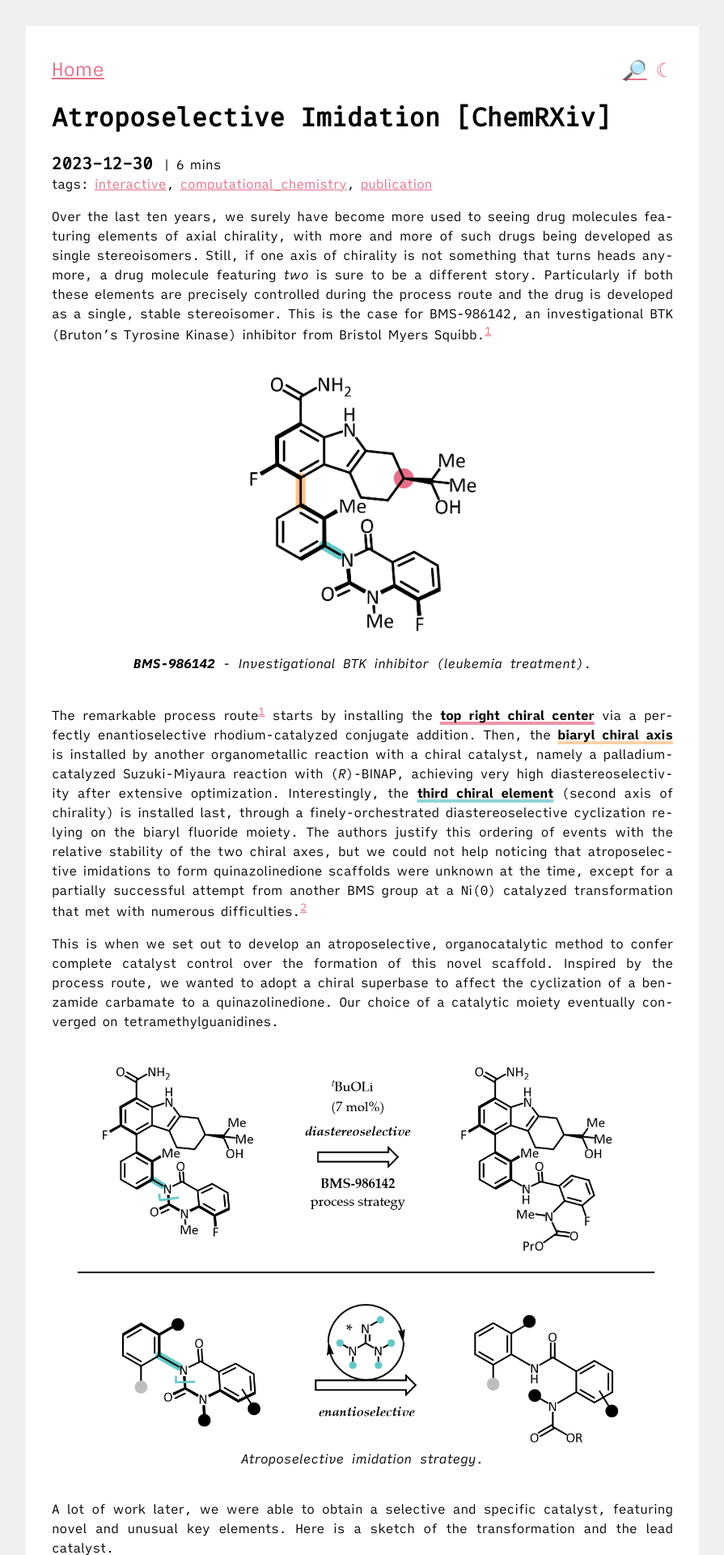
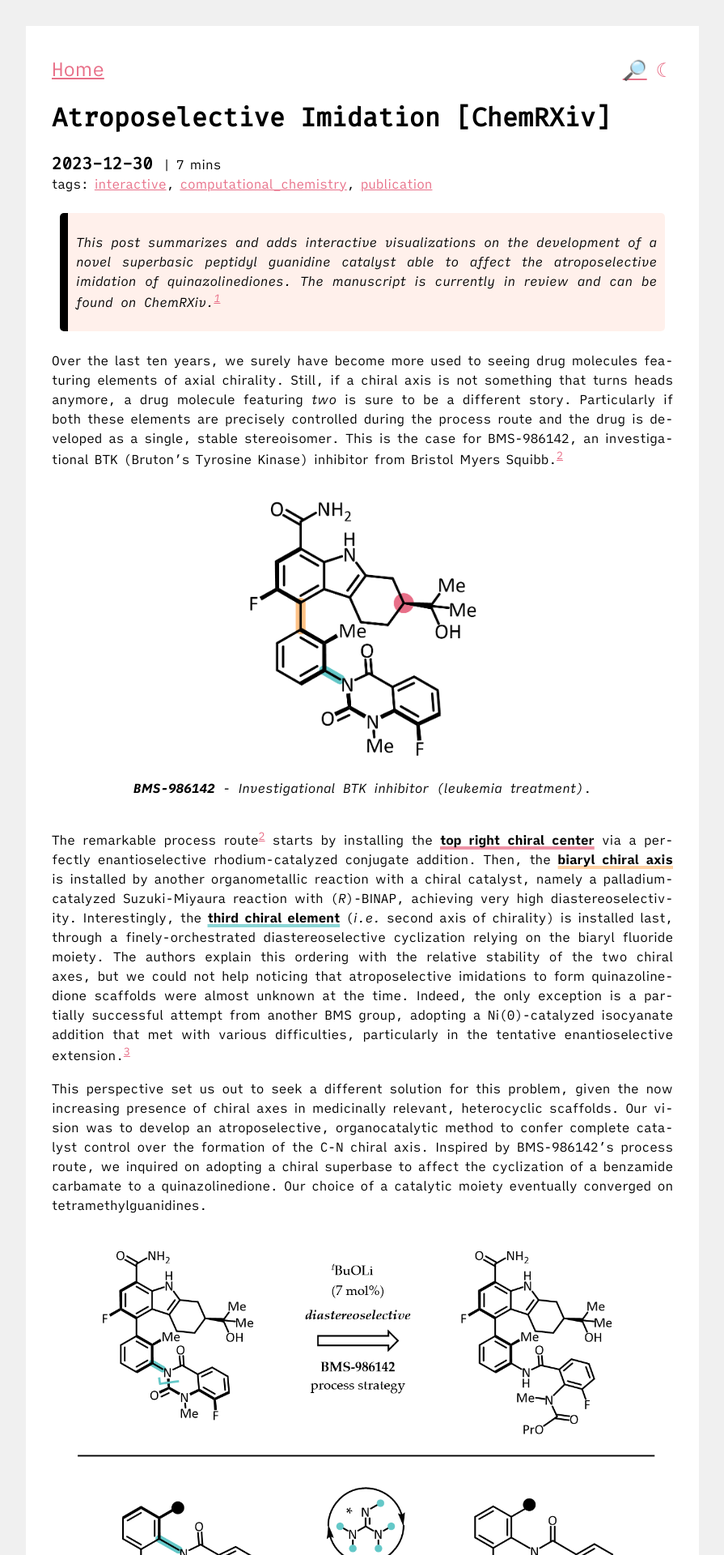
Before and after one commit to ntampellini/ntampellini.github.io, a Jekyll site: the page built from _posts/2023-12-30-atroposelective-imidation.md, in a window 1280 px wide. Shown: the top 1920 px of the page at 81% size, without its empty margins (192-1087 px from the left). Built offline with Jekyll 4.4.1, drawn with Linux system fonts in a browser that asks for light colours; some of the changed text lies outside the part shown.

Commit message:
+twitter meta, -base tag, blockquote restyling

```diff
--- a/_posts/2023-12-30-atroposelective-imidation.md
+++ b/_posts/2023-12-30-atroposelective-imidation.md
@@ -3,6 +3,15 @@
 title: "Atroposelective Imidation [ChemRXiv]"
 tags: [interactive, computational_chemistry, publication]
 ---
+
+<!-- Twitter -->
+<meta property="twitter:card" content="summary_large_image" />
+<meta property="twitter:url" content="https://ntampellini.github.io/atroposelective-imidation/" />
+<meta property="twitter:title" content="Atroposelective Imidation [ChemRXiv]" />
+<meta property="twitter:description" content="Test description" />
+<meta property="twitter:image" content="/assets/atroposelective_imidation/TS1Sa_preview.png" />
+
+<!-- Meta Tags Generated with https://metatags.io -->
 
 <style>
   .img1cm {
@@ -50,34 +59,32 @@
   }
 </style>
 
-<base href="/assets/atroposelective_imidation/" target="_blank">
-
 <!-- CONTENT -->
 
-Over the last ten years, we surely have become more used to seeing drug molecules featuring elements of axial chirality, with more and more of such drugs being developed as single stereoisomers. Still, if one axis of chirality is not something that turns heads anymore, a drug molecule featuring _two_ is sure to be a different story. Particularly if both these elements are precisely controlled during the process route and the drug is developed as a single, stable stereoisomer. This is the case for BMS-986142, an investigational BTK (Bruton's Tyrosine Kinase) inhibitor from Bristol Myers Squibb.[^BMSBTK]
+> This post summarizes and adds interactive visualizations on the development of a novel superbasic peptidyl guanidine catalyst able to affect the atroposelective imidation of quinazolinediones. The manuscript is currently in review and can be found on ChemRXiv.[^chemrxiv]
+
+Over the last ten years, we surely have become more used to seeing drug molecules featuring elements of axial chirality. Still, if a chiral axis is not something that turns heads anymore, a drug molecule featuring _two_ is sure to be a different story. Particularly if both these elements are precisely controlled during the process route and the drug is developed as a single, stable stereoisomer. This is the case for BMS-986142, an investigational BTK (Bruton's Tyrosine Kinase) inhibitor from Bristol Myers Squibb.[^BMSBTK]
 
 <div class="img1cm">
   <!-- <img style='height: 40%; width: 40%; object-fit: contain' src="BMS.png"/> -->
-  <img style='height: 20rem; width: 20rem; object-fit: contain' src="BMS.png"/>
+  <img style='height: 20rem; width: 20rem; object-fit: contain' src="/assets/atroposelective_imidation/BMS.png"/>
   <br>
   <div align="center"><i><b>BMS-986142</b> - Investigational BTK inhibitor (leukemia treatment)</i>.</div>
 </div>
 
-The remarkable process route[^BMSBTK] starts by installing the <span class="ured">top right chiral center</span> via a perfectly enantioselective rhodium-catalyzed conjugate addition. Then, the <span class="uorange">biaryl chiral axis</span> is installed by another organometallic reaction with a chiral catalyst, namely a palladium-catalyzed Suzuki-Miyaura reaction with (_R_)-BINAP, achieving very high diastereoselectivity after extensive optimization. Interestingly, the <span class="ugreen">third chiral element</span> (second axis of chirality) is installed last, through a finely-orchestrated diastereoselective cyclization relying on the biaryl fluoride moiety. The authors justify this ordering of events with the relative stability of the two chiral axes, but we could not help noticing that atroposelective imidations to form quinazolinedione scaffolds were unknown at the time, except for a partially successful attempt from another BMS group at a Ni(0) catalyzed transformation that met with numerous difficulties.[^BMSNi0]
+The remarkable process route[^BMSBTK] starts by installing the <span class="ured">top right chiral center</span> via a perfectly enantioselective rhodium-catalyzed conjugate addition. Then, the <span class="uorange">biaryl chiral axis</span> is installed by another organometallic reaction with a chiral catalyst, namely a palladium-catalyzed Suzuki-Miyaura reaction with (_R_)-BINAP, achieving very high diastereoselectivity. Interestingly, the <span class="ugreen">third chiral element</span> (_i.e._ second axis of chirality) is installed last, through a finely-orchestrated diastereoselective cyclization relying on the biaryl fluoride moiety. The authors explain this ordering with the relative stability of the two chiral axes, but we could not help noticing that atroposelective imidations to form quinazolinedione scaffolds were almost unknown at the time. Indeed, the only exception is a partially successful attempt from another BMS group, adopting a Ni(0)-catalyzed isocyanate addition that met with various difficulties, particularly in the tentative enantioselective extension.[^BMSNi0]
 
-This is when we set out to develop an atroposelective, organocatalytic method to confer complete catalyst control over the formation of this novel scaffold. Inspired by the process route, we wanted to adopt a chiral superbase to affect the cyclization of a benzamide carbamate to a quinazolinedione. Our choice of a catalytic moiety eventually converged on tetramethylguanidines.
+This perspective set us out to seek a different solution for this problem, given the now increasing presence of chiral axes in medicinally relevant, heterocyclic scaffolds. Our vision was to develop an atroposelective, organocatalytic method to confer complete catalyst control over the formation of the C-N chiral axis. Inspired by BMS-986142's process route, we inquired on adopting a chiral superbase to affect the cyclization of a benzamide carbamate to a quinazolinedione. Our choice of a catalytic moiety eventually converged on tetramethylguanidines.
 
 <div class="img1cm">
-  <img style='height: 95%; width: 95%; object-fit: contain' src="strategy.png"/>
+  <img style='height: 95%; width: 95%; object-fit: contain' src="/assets/atroposelective_imidation/strategy.png"/>
   <div align="center"><i>Atroposelective imidation strategy.</i></div>
 </div>
 
-<!-- As my first Ph.D. project in the lab of Prof. Miller, we developed an atroposelective imidation catalyst able to provide axially chiral quinazolinediones. The manuscript is currently in review and can be read on ChemRXiv[^chemrxiv]. Presented here is a summary of the highlights of the work along with some interactive renderings of the key geometries. Please refer to the full text for a comprehensive discussion. -->
-
-A lot of work later, we were able to obtain a selective and specific catalyst, featuring novel and unusual key elements. Here is a sketch of the transformation and the lead catalyst.
+Following extensive catalyst optimization, we were able to obtain a selective and specific catalyst, featuring novel and unusual key elements. Here is a sketch of the transformation and the lead catalyst.
 
 <div class="img1cm">
-  <img style='height: 95%; width: 95%; object-fit: contain' src="reaction.png"/>
+  <img style='height: 95%; width: 95%; object-fit: contain' src="/assets/atroposelective_imidation/reaction.png"/>
 </div>
 
 Intrigued by the catalyst novelty, specificity, and the multi-step nature of the reaction, we decided to take a deep dive into the reaction mechanism with the help of DFT. First, we uncovered a conformational equilibrium of the catalyst between a _hairpin_ and a _folded_ form. While the former is the canonical β-turn, β-hairpin conformation, featuring a roughly planar arrangement of the four amino acid residues, the latter _folded_ conformation features an additional internal hydrogen bond, conferring the structure a helical, three-dimensional character. More importantly, the _hairpin_ foldamer features a hydrogen bond between the guanidine and the difluoroacetyl group on proline, while the _folded_ state does not. We believe that this effect explains why previous generations of the catalyst were suddenly completely inactive: they were heavily favoring the _hairpin_ conformer, where the active guanidine residue was masked and not available for catalysis. Below you can find an animation connecting the two aforementioned conformers.
@@ -89,7 +96,7 @@
 <div class="iframe-parent">
   <iframe
     class="iframe"
-    src="py3Dmol/folding.html"
+    src="/assets/atroposelective_imidation/py3Dmol/folding.html"
     frameBorder="0"
   ></iframe>
 </div>
@@ -99,7 +106,7 @@
 Moving on to the transformation, we devised a large reaction space to be characterized computationally, and we ended up modeling the two reaction steps (addition and elimination) through ten different activation modes across four substrate stereoisomers and two catalyst foldamers, for a total of ~400 transition states. After achieving a solid alignment with the experimental results, we started looking for the selectivity-defining factors. An initial, striking observation we made was that the four productive transition states leading to the two enantiomers of the product **all featured topologically different transition states**. Each enantiomer of the product is formed via a different diastereoisomer and features a unique activation mode for each of the two reaction steps. Moreover, each enantiomer of the product also has a different rate-determining step!
 
 <div class="img1cm">
-  <img style='height: 100%; width: 100%; object-fit: contain' src="PES.png"/>
+  <img style='height: 100%; width: 100%; object-fit: contain' src="/assets/atroposelective_imidation/PES.png"/>
 
   <div align="center"><i>Productive potential energy surface of the reaction. Energetic data at the M06-2X/def2-QZVP/CPCM(PhCF<sub>3</sub>)//R<sup>2</sup>SCAN-3c/CPCM(PhCF<sub>3</sub>) level.</i></div>
 </div>
@@ -111,7 +118,7 @@
 <div class="iframe-parent">
   <iframe
     class="iframe"
-    src="py3Dmol/TS1Sa.html"
+    src="/assets/atroposelective_imidation/py3Dmol/TS1Sa.html"
     frameBorder="0"
   ></iframe>
 </div>
@@ -121,7 +128,7 @@
 <div class="iframe-parent">
   <iframe
     class="iframe"
-    src="py3Dmol/TS1Ra.html"
+    src="/assets/atroposelective_imidation/py3Dmol/TS1Ra.html"
     frameBorder="0"
   ></iframe>
 </div>
@@ -133,7 +140,7 @@
 <div class="iframe-parent">
   <iframe
     class="iframe"
-    src="py3Dmol/TS2Sa.html"
+    src="/assets/atroposelective_imidation/py3Dmol/TS2Sa.html"
     frameBorder="0"
   ></iframe>
 </div>
@@ -143,14 +150,16 @@
 <div class="iframe-parent">
   <iframe
     class="iframe"
-    src="py3Dmol/TS2Ra.html"
+    src="/assets/atroposelective_imidation/py3Dmol/TS2Ra.html"
     frameBorder="0"
   ></iframe>
 </div>
 
-All the structures can be found in the [GitHub repository](https://github.com/ntampellini/Atroposelective_Imidation) of this work.
+### Conclusions
 
-We are currently leveraging the conformational insights and the catalyst design we developed in other asymmetric reactions.
+After learing so much on this transformation and its relationship with the catalyst, we are eager to initiate the knowledge transfer on other systems. We are currently leveraging these conformational insights to guide the development of new chiral catalysts, tailored to enable new, selective reactions. By understanding the key elements dictating selectivity, we were albe to dissect complex relationships that would be very hard to parse out from the experimental data alone. Perhaps, the conformational dynamism of this new scaffold will prove of ubiquitous relevance across many transformations affected by catalysts with a similar backbone, and will help to speed up the ever-important catalyst optimization process of _finding needle(s) in the small peptide haystack._
+
+All the structures in this post can be found in the [GitHub repository](https://github.com/ntampellini/Atroposelective_Imidation) of this work.
 
 ---
 {: data-content="footnotes"}
@@ -159,4 +168,4 @@
 
 [^BMSNi0]: [Ni(0)-catalyzed synthesis of quinazolinediones](https://pubs.acs.org/doi/full/10.1021/acs.orglett.7b00052).
 
-[^chemrxiv]: You can find the preprint on [ChemRXiv](https://chemrxiv.org/engage/chemrxiv/article-details/658102309138d231610176ba).
+[^chemrxiv]: The preprint of this work can be found on [ChemRXiv](https://chemrxiv.org/engage/chemrxiv/article-details/658102309138d231610176ba).
--- a/_sass/theme.scss
+++ b/_sass/theme.scss
@@ -45,8 +45,9 @@
         --main-back-color: rgb(255, 255, 255);
         --link-text-color: rgb(232, 111, 136);
         --other-link-color: rgb(255, 195, 135);
-        --target-highlight-color: rgb(92, 47, 56);
-        --subtle-color: rgb(175, 175, 175);
+        --target-highlight-color: rgba(255, 217, 206, 0.4);
+        --quote-color: rgb(0, 0, 0);
+        --quote-background: rgba(255, 217, 206, 0.4);
     }
 
     &[data-theme="dark"], &:is(html)[data-theme="UA"] {
@@ -56,7 +57,8 @@
         --link-text-color: rgb(232, 111, 136);
         --other-link-color: rgb(255, 195, 135);
         --target-highlight-color: rgb(80, 80, 80);
-        --subtle-color: rgb(175, 175, 175);
+        --quote-color: rgb(175, 175, 175);
+        --quote-background: rgb(80, 80, 80);
 
         &[data-theme="UA"] {
             background-image: linear-gradient(
@@ -169,7 +171,7 @@
 
 *:target {
     background-color: var(--target-highlight-color);
-    color: var(--main-back-color);
+    color: var(--main-color);
 }
 
 .wrapper {
@@ -231,13 +233,16 @@
 
 blockquote {
     font-style: italic;
-    border: thin solid var(--subtle-color);
-    color: var(--subtle-color);
+    border-left: 10px solid var(--quote-color);
+    color: var(--quote-color);
+    background: var(--quote-background);
     border-radius: 5px;
-    border-width: 2.5px;
+    // border-width: 2.5px;
     // padding: 1rem;
     // width: 95%;
-    text-align: center;
+    // text-align: center;
+    margin: 1.5em 10px;
+    padding: 0.5em 10px;
 
     // p {
     //     margin: 0;
```
Also changed, not shown: about.md (+13 -5 lines), assets/atroposelective_imidation/py3Dmol/TS1Sa_preview.png (added).
